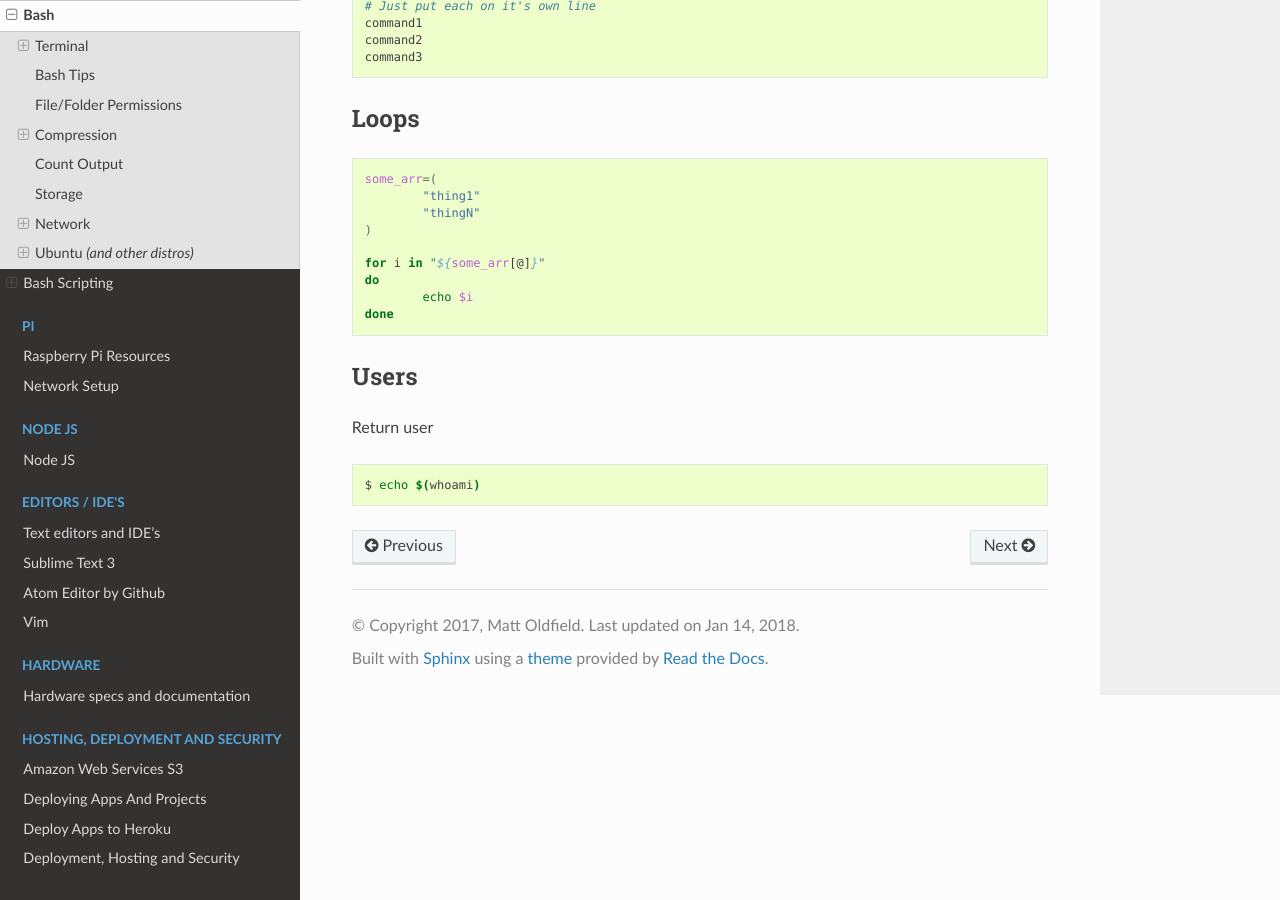
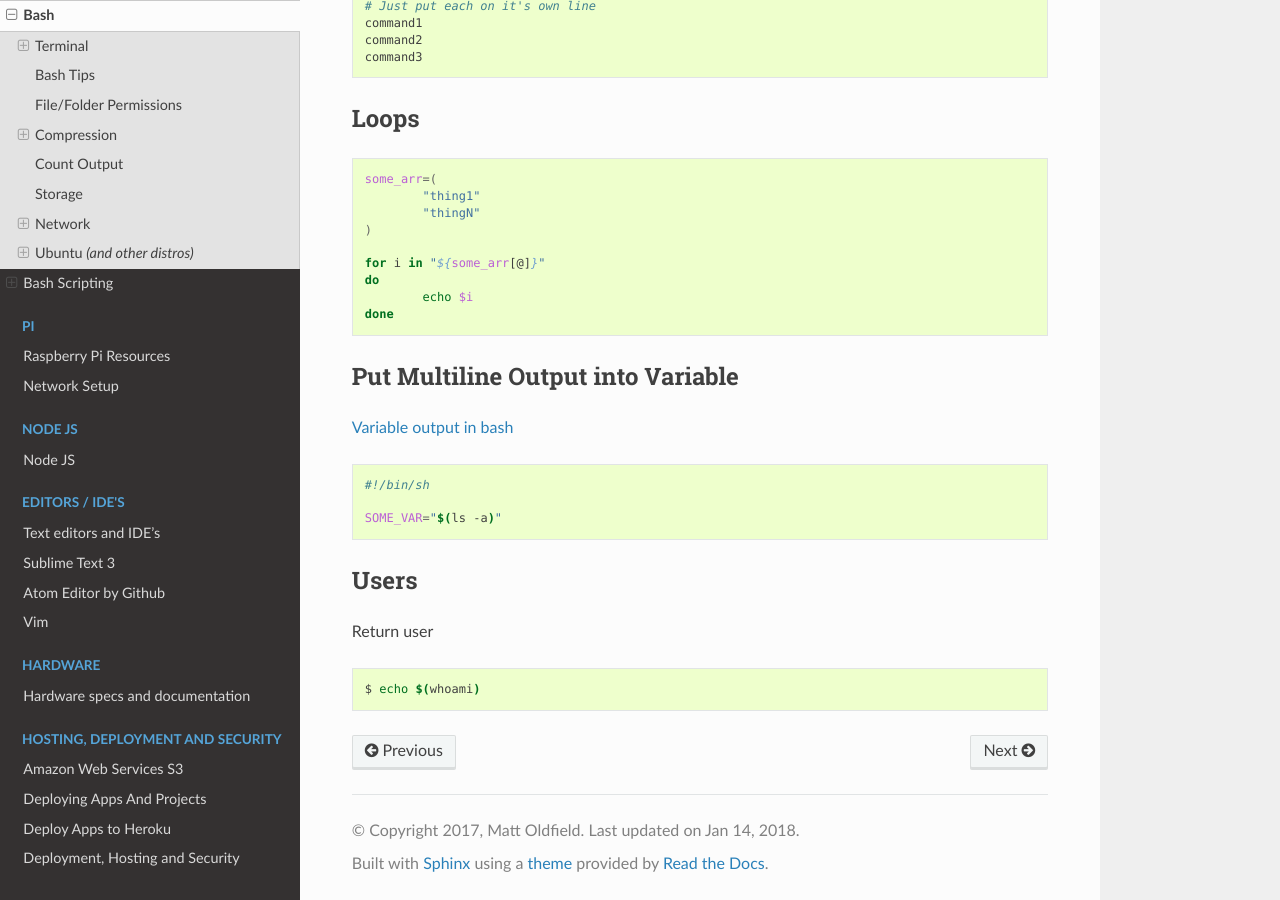
Before and after one commit to asmattic/docs, a Sphinx documentation site: the page built from source/linux/bash/index.rst, in a window 1280 px wide and 900 px high, scrolled down 5948 px. Built offline with Sphinx 7.4.7 and the Read the Docs theme 2.0.0, drawn with Linux system fonts in a browser that asks for light colours.

Commit message:
pushed bash output vars

```diff
--- a/source/linux/bash/index.rst
+++ b/source/linux/bash/index.rst
@@ -313,6 +313,17 @@ Loops
 		echo $i
 	done
 
+Put Multiline Output into Variable
+------------------------------------
+.. _variable_output_bash: https://stackoverflow.com/questions/4651437/how-to-set-a-variable-to-the-output-from-a-command-in-bash
+
+`Variable output in bash <variable_output_bash_>`_
+
+.. code-block:: bash
+
+	#!/bin/sh
+
+	SOME_VAR="$(ls -a)"
 
 Users
 -------
--- a/source/python/subprocesses.rst
+++ b/source/python/subprocesses.rst
@@ -1,5 +1,5 @@
 Running Shell Commands In Python Program
-=============
+===========================================
 
 .. Variables
 .. include:: ../vars.rst
```
Also changed, not shown: 1 other file.
